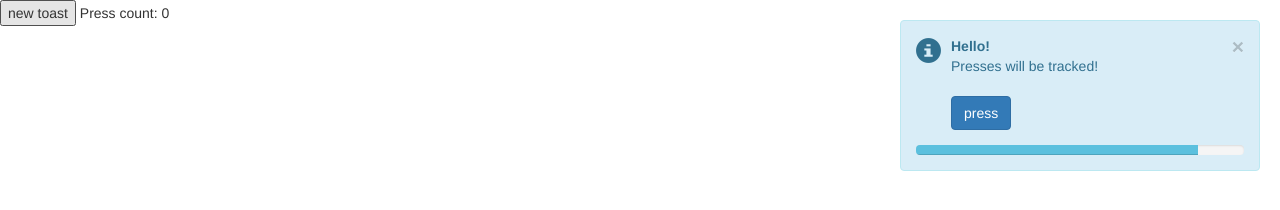
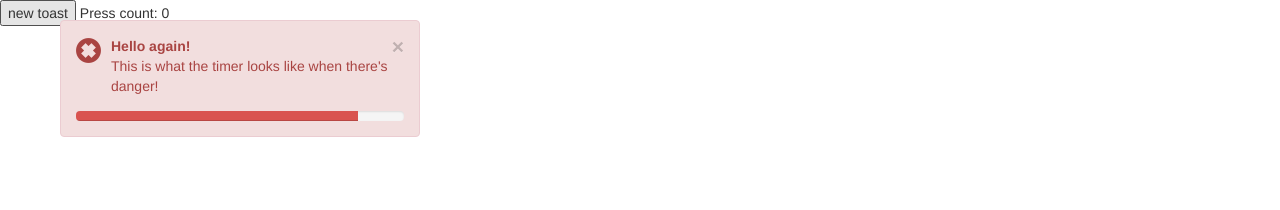
Before and after one commit to Dizzypointed/toastCE, a plain HTML site: page toastCE/demo/index.html in a window 1280 px wide. Both pictures are taken after a click on the button "new toast". Drawn offline with Linux system fonts and the light colour scheme.

Commit message:
NEW: supporting multiple channels.

```diff
--- a/toastCE/demo/index.html
+++ b/toastCE/demo/index.html
@@ -17,10 +17,10 @@
 
 <body ng-app="app">
     <toast></toast>
+    <toast channel="'tl'" position="'top-left'"></toast>
     <div ng-controller="fred">
         <button type="button" ng-click="newToast()">new toast</button>
         Press count: {{pressCount}}
-
     </div>
 </body>
 
--- a/toastCE/demo/script.js
+++ b/toastCE/demo/script.js
@@ -6,6 +6,13 @@ angular.module("app", ["toastCE"])
   function ($scope, toastFactory) {
       var getNextToast = function () {
           var toasts = [{
+              type: "danger",
+              title: "Hello again! ",
+              message: "This is what the timer looks like when there's danger! ",
+              timerEnabled: true,
+              channel: "tl"
+          },
+          {
               type: "info",
               title: "Hello! ",
               message: "Presses will be tracked! <br/><br/><button type='button' class='btn btn-primary' ng-click='press()'>press</button>",
@@ -40,19 +47,19 @@ angular.module("app", ["toastCE"])
               type: "success",
               title: "Hello again! ",
               message: "This is what the timer looks like when there's success! ",
-              timerEnabled: true,
+              timerEnabled: true
           },
           {
               type: "warning",
               title: "Hello again! ",
               message: "This is what the timer looks like on a warning! ",
-              timerEnabled: true,
+              timerEnabled: true
           },
           {
               type: "danger",
               title: "Hello again! ",
               message: "This is what the timer looks like when there's danger! ",
-              timerEnabled: true,
+              timerEnabled: true
           }];
 
           if (!$scope.index) {
--- a/toastCE/src/directives/toast.js
+++ b/toastCE/src/directives/toast.js
@@ -2,10 +2,14 @@
     angular.module("toastCE").directive("toast", [
         "toastFactory",
         "toastConfig",
-        function (toastFactory, toastConfig) {
+        function (toastFactory, config) {
             var link = function ($scope) {
+                if (!$scope.channel) {
+                    $scope.channel = "default";
+                }
+
                 $scope.toasts = toastFactory.toasts;
-                $scope.config = toastConfig;
+                $scope.config = config;
                 $scope.close = function (id) {
                     toastFactory.close(id);
                 };
@@ -15,14 +19,19 @@
                 $scope.playTimer = function (toast) {
                     toast.startTimer();
                 };
+
+                $scope.positionClasses = $scope.position ? config.positionClasses[config.positions.indexOf($scope.position)] : config.positionClasses[config.defaultPosition];
             };
 
             return {
                 restrict: "E",
                 replace: "true",
-                scope: {},
+                scope: {
+                    channel: "=",
+                    position: "="
+                },
                 link: link,
-                templateUrl: "../src/templates/toastCETemplate.html"
+                templateUrl: "../src/templates/toastTemplate.html"
             };
         }]);
 })();
--- a/toastCE/src/modules/toastCE.js
+++ b/toastCE/src/modules/toastCE.js
@@ -9,7 +9,7 @@
             progressBarClassPre: "progress-bar-",
             positionClasses: [{ top: true, right: true }, { top: true, left: true }, { bottom: true, left: true }, { bottom: true, right: true }, { top: true, thin: true }, { bottom: true, thin: true }],
             positions: ["top-right", "top-left", "bottom-left", "bottom-right", "top-thin", "bottom-thin"],
-            position: [0],
+            defaultPosition: 0,
             defaultTimer: 20,
             timerEnabled: true,
             defaultCloseOnClick: false,
--- a/toastCE/src/services/toastFactory.js
+++ b/toastCE/src/services/toastFactory.js
@@ -16,6 +16,7 @@
                         return typeId !== -1 ? typeName : config.types[0];
                     })(args.type),
                     typeId = config.types.indexOf(typeName),
+                    channel = args.channel ? args.channel : "default",
                     closeOnClick = angular.isDefined(args.closeOnClick) ? args.closeOnClick : config.defaultCloseOnClick,
                     showCloseButton = angular.isDefined(args.showCloseButton) ? args.showCloseButton : config.defaultShowCloseButton,
                     showTimer = angular.isDefined(args.showTimer) ? args.showTimer : config.defaultShowTimer,
@@ -50,6 +51,7 @@
                         id: id,
                         typeName: typeName,
                         type: typeId,
+                        channel: channel,
                         title: args.title,
                         message: args.message,
                         scope: args.scope,
@@ -89,7 +91,6 @@
                 toasts.push(toast);
 
                 if (toast.timerEnabled) {
-                    console.log(toast);
                     startTimer(toast);
                 }
 
--- a/toastCE/src/templates/toastCETemplate.html
+++ b/toastCE/src/templates/toastTemplate.html
@@ -1,6 +1,6 @@
-<div class='toast-container' data-ng-class='config.positionClasses[config.position]'>
+<div class='toast-container' data-ng-class='positionClasses'>
     <ul>
-        <li class='toast-item' data-ng-repeat='toast in toasts'>
+        <li class='toast-item' data-ng-repeat='toast in toasts | filter:{channel: channel}'>
             <div class='alert col-sm-6' data-ng-class='toast.class' data-ng-mouseenter="pauseTimer(toast)" data-ng-mouseleave="playTimer(toast)" data-ng-click="toast.closeOnClick ? close(toast.id) : null" data-ng-style="toast.clickable">
                 <div class='toast-content'>
                     <span data-ng-if="toast.showCloseButton">
```
Also changed, not shown: 1 other file.
